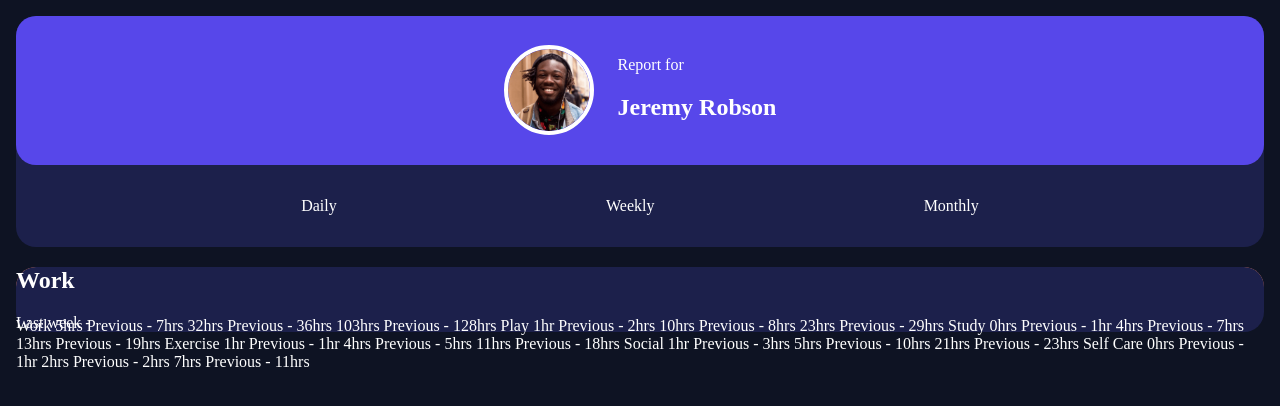
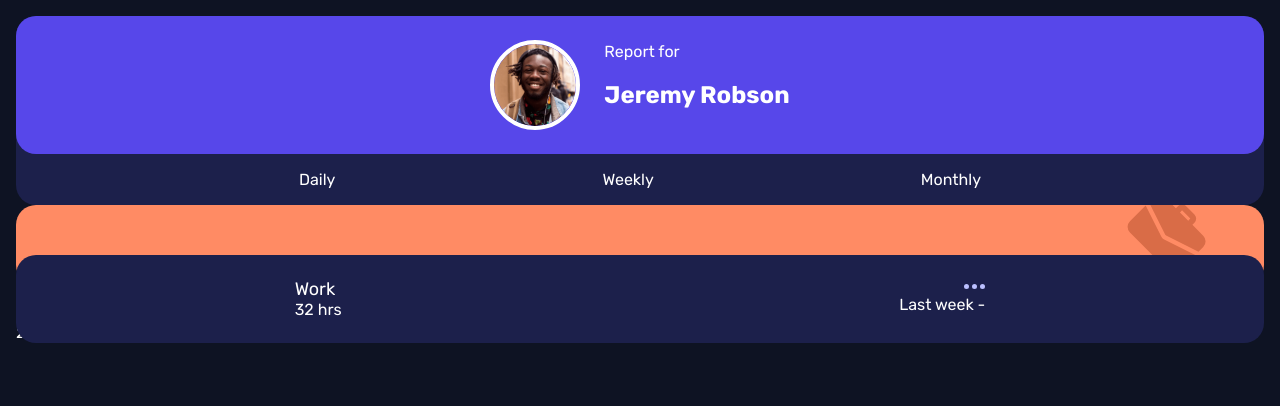
Before and after one commit to Turtlewords/time_tracking_dashboard, a plain HTML site: page index.html in a window 1280 px wide. Drawn offline with Linux system fonts and the light colour scheme.

Commit message:
build/style work section

```diff
--- a/index.html
+++ b/index.html
@@ -33,19 +33,20 @@
     </section>
 
     <!-- WORK SECTION -->
-     <section id="work">
+     <section id="work" class="round">
       <div id="work-back" class="round">
-        <div id="work-base" class="round">
-          <div id="work-left">
-            <h2>Work</h2>
-            <p id="work-current"></p>
-          </div>
-          <div id="work-right">
+        <div id="work-left" class="left">
+          <h2>Work</h2>
+          <p id="work-current">32 hrs</p>
+        </div>
+        <div id="work-right" class="right">
+          <img src="images/icon-ellipsis.svg" alt="ellipsis">
+          <p id="work-prev">Last week - <span id="work-span"></span></p>
+        </div>
 
-            <p id="work-prev">Last week - <span id="work-span"></span></p>
-          </div>
-        </div>
+
       </div>
+
      </section>
 
   </main>
--- a/styles.css
+++ b/styles.css
@@ -93,6 +93,7 @@
   }
 
   body {
+    font-family: "Rubik", sans-serif;
     padding: var(--space-200);
     margin: 0;
     background-color: var(--navy-950);
@@ -102,6 +103,32 @@
   .round {
     border-radius: 20px;
   }
+
+  section p {
+    margin: 0;
+  }
+
+  section h2 {
+    margin: 0;
+  }
+
+  .right {
+    display: flex;
+    flex-direction: column;
+    align-items: flex-end;
+    justify-content: space-evenly;
+    padding: var(--space-300);
+  }
+
+  .left {
+    display: flex;
+    flex-direction: column;
+    align-items: flex-start;
+    justify-content: space-evenly;
+    padding: var(--space-300);
+  }
+
+
 
   #hero-top {
     background-color: var(--purple-600);
@@ -125,15 +152,32 @@
   }
 
   #work-back {
-    background-color: var(--orange-300);
-    height: 50px;
-    background-image: url("images/icon-work.svg");
+    background-color: var(--navy-900);
+    position: absolute;
+    width: 100%;
+    top: 50px;
+    display: flex;
+    justify-content: space-around;
 
   }
 
-  #work-base {
-    background-color: var(--navy-900);
+  #work {
+    position: relative;
 
+    background-color: var(--orange-300);
+    height: 80px;
+    background-image: url("images/icon-work.svg");
+    background-repeat: no-repeat;
+    background-position: 95% -10px;
+
+  }
+
+  /* Typography */
+
+  h2 {
+    font-weight: 400;
+    font-size: 18px;
+    line-height: 21px;
   }
 
   /* Images */
```
